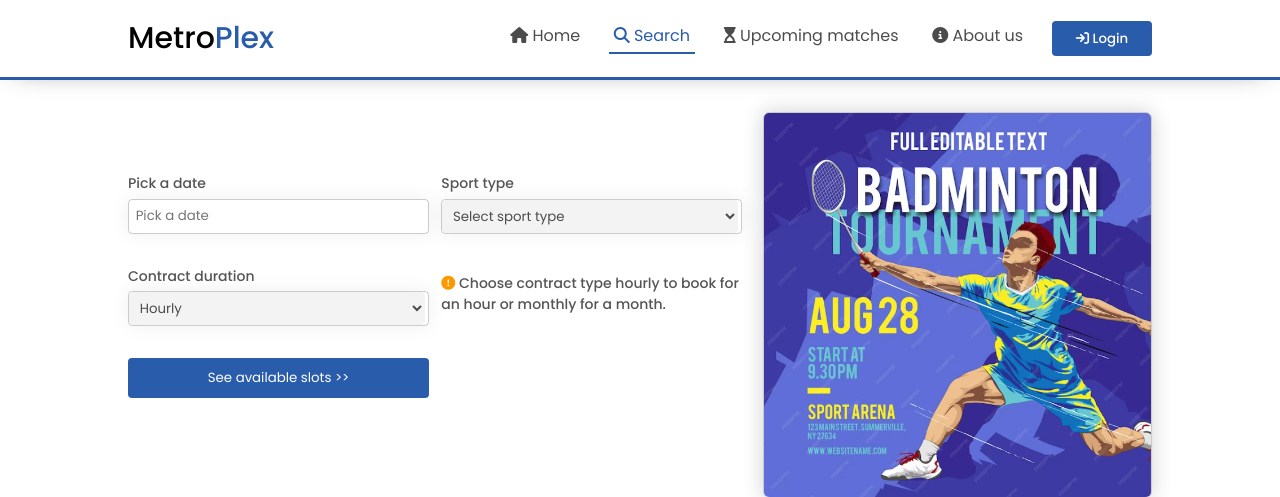
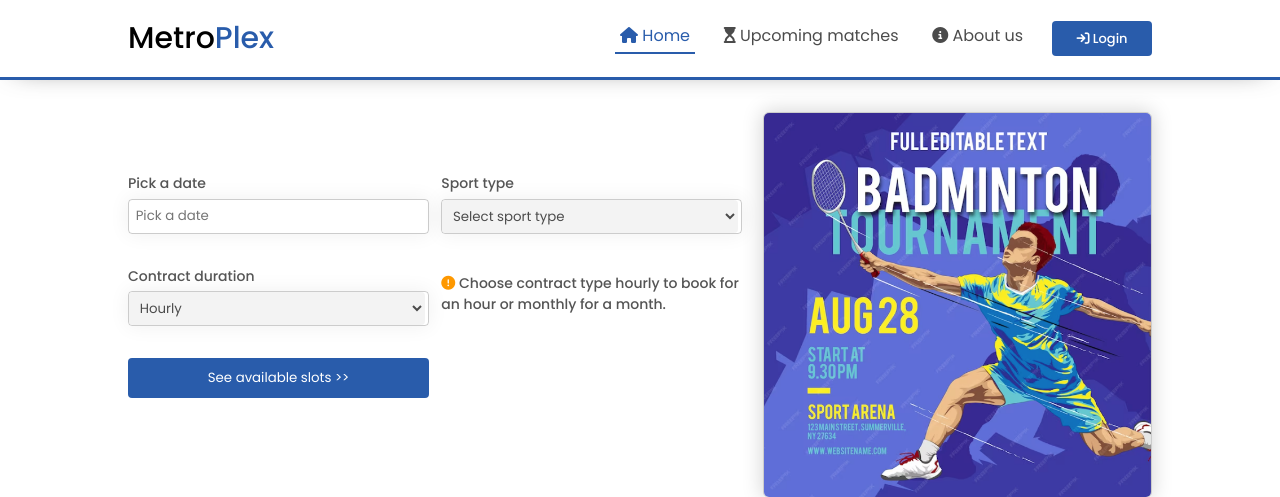
Before and after one commit to jahir-raihan/metroplex-sport, a Python web app: template Design-Diagram-Templates/templates/html/search.html in a window 1280 px wide. Shown: the top 497 px of the page. Run offline with Jinja, Linux system fonts and the light colour scheme; the template is opened without the code that fills it, so the values that code supplies are empty; style sheets or scripts are compiled from the project's sources.

Commit message:
Fixed few bugs

```diff
--- a/Design-Diagram-Templates/templates/css/index.css
+++ b/Design-Diagram-Templates/templates/css/index.css
@@ -90,6 +90,11 @@ header nav .nav-links ul {
   align-items: center;
   opacity: var(--opacity-1);
 }
+header nav .nav-links ul a {
+  content: none;
+  text-decoration: none;
+  color: unset;
+}
 header nav .nav-links ul li {
   opacity: var(--opacity-2);
   margin-right: 1.5em;
@@ -118,6 +123,7 @@ header nav .nav-links .login-btn {
   background: var(--primary-color);
   color: white;
   font-weight: 500;
+  font-size: 13px;
 }
 header nav .nav-links .ham-menu {
   margin-left: 1.5em;
--- a/Design-Diagram-Templates/templates/css/index.scss
+++ b/Design-Diagram-Templates/templates/css/index.scss
@@ -100,7 +100,11 @@ header{
                 align-items: center;
                 opacity: var(--opacity-1);
 
-
+                a{
+                    content: none;
+                    text-decoration: none;
+                    color:unset;
+                }
                 li{
                     opacity: var(--opacity-2);
                     margin-right:1.5em;
@@ -134,6 +138,7 @@ header{
                 background:var(--primary-color);
                 color:white;
                 font-weight: 500;
+                font-size:13px;
 
             }
 
--- a/Design-Diagram-Templates/templates/html/booking-history.html
+++ b/Design-Diagram-Templates/templates/html/booking-history.html
@@ -43,7 +43,6 @@
 
                 <ul class="desktop-nav-links">
                     <li class="" id="home-link"><i class="fa fa-house"></i> Home</li>
-                    <li class="" id="search-link"><i class="fa fa-magnifying-glass"></i> Search</li>
                     <li id="upcoming-events-link"><i class="fa fa-hourglass-start"></i> Upcoming matches</li>
                     <li id="about-us-link"><i class="fa fa-circle-info"></i> About us</li>
 
@@ -68,7 +67,7 @@
 
                         <ul>
                             <li onclick="mobile_nav_click_check(this)" class="" id="home-link"><i class="fa fa-house"></i> Home</li>
-                            <li onclick="mobile_nav_click_check(this)" class="" id="search-link"><i class="fa fa-magnifying-glass"></i> Search</li>
+
                             <li onclick="mobile_nav_click_check(this)" id="upcoming-events-link"><i class="fa fa-hourglass-start"></i> Upcoming matches</li>
                             <li onclick="mobile_nav_click_check(this)" id="about-us-link"><i class="fa fa-circle-info"></i> About us</li>
                             <li onclick="mobile_nav_click_check(this)" id="login-link"><i class="fa fa-arrow-right-to-bracket"></i> Login</li>
--- a/Design-Diagram-Templates/templates/html/index.html
+++ b/Design-Diagram-Templates/templates/html/index.html
@@ -34,7 +34,7 @@
 
                 <ul class="desktop-nav-links">
                     <li class="active-nav" id="home-link"><i class="fa fa-house"></i> Home</li>
-                    <li id="search-link"><i class="fa fa-magnifying-glass"></i> Search</li>
+
                     <li id="upcoming-events-link"><i class="fa fa-hourglass-start"></i> Upcoming matches</li>
                     <li id="about-us-link"><i class="fa fa-circle-info"></i> About us</li>
 
@@ -59,7 +59,6 @@
 
                         <ul>
                             <li onclick="mobile_nav_click_check(this)" class="active-nav" id="home-link"><i class="fa fa-house"></i> Home</li>
-                            <li onclick="mobile_nav_click_check(this)" id="search-link"><i class="fa fa-magnifying-glass"></i> Search</li>
                             <li onclick="mobile_nav_click_check(this)" id="upcoming-events-link"><i class="fa fa-hourglass-start"></i> Upcoming matches</li>
                             <li onclick="mobile_nav_click_check(this)" id="about-us-link"><i class="fa fa-circle-info"></i> About us</li>
                             <li onclick="mobile_nav_click_check(this)" id="login-link"><i class="fa fa-arrow-right-to-bracket"></i> Login</li>
--- a/Design-Diagram-Templates/templates/html/search.html
+++ b/Design-Diagram-Templates/templates/html/search.html
@@ -37,9 +37,14 @@
             <div class="nav-links">
 
                 <ul class="desktop-nav-links">
-                    <li class="" id="home-link"><i class="fa fa-house"></i> Home</li>
-                    <li class="active-nav" id="search-link"><i class="fa fa-magnifying-glass"></i> Search</li>
-                    <li id="upcoming-events-link"><i class="fa fa-hourglass-start"></i> Upcoming matches</li>
+                    <a href="search.html">
+                       <li class="active-nav" id="home-link"><i class="fa fa-house"></i> Home</li>
+                    </a>
+
+                    <a href="upcoming-matches.html">
+                        <li id="upcoming-events-link"><i class="fa fa-hourglass-start"></i> Upcoming matches</li>
+                    </a>
+
                     <li id="about-us-link"><i class="fa fa-circle-info"></i> About us</li>
 
                 </ul>
@@ -62,8 +67,7 @@
                     <div class="mobile-nav d-none" id="mobile-nav">
 
                         <ul>
-                            <li onclick="mobile_nav_click_check(this)" class="" id="home-link"><i class="fa fa-house"></i> Home</li>
-                            <li onclick="mobile_nav_click_check(this)" class="active-nav" id="search-link"><i class="fa fa-magnifying-glass"></i> Search</li>
+                            <li onclick="mobile_nav_click_check(this)" class="active-nav" id="home-link"><i class="fa fa-house"></i> Home</li>
                             <li onclick="mobile_nav_click_check(this)" id="upcoming-events-link"><i class="fa fa-hourglass-start"></i> Upcoming matches</li>
                             <li onclick="mobile_nav_click_check(this)" id="about-us-link"><i class="fa fa-circle-info"></i> About us</li>
                             <li onclick="mobile_nav_click_check(this)" id="login-link"><i class="fa fa-arrow-right-to-bracket"></i> Login</li>
```
Also changed, not shown: Design-Diagram-Templates/templates/html/time-slots.html (+4 -4 lines), Design-Diagram-Templates/templates/html/upcoming-matches.html (+10 -4 lines), 1 other file.
